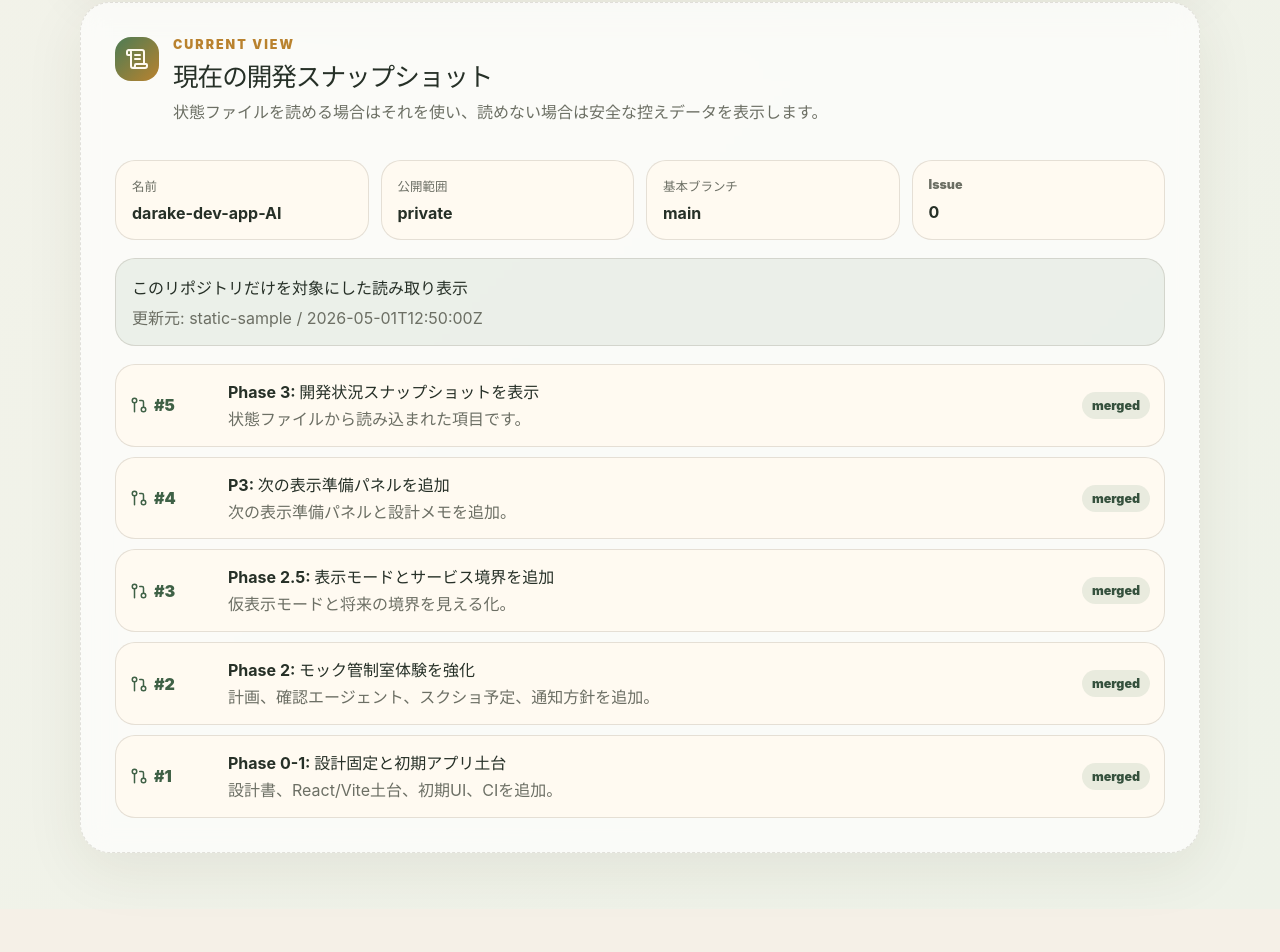
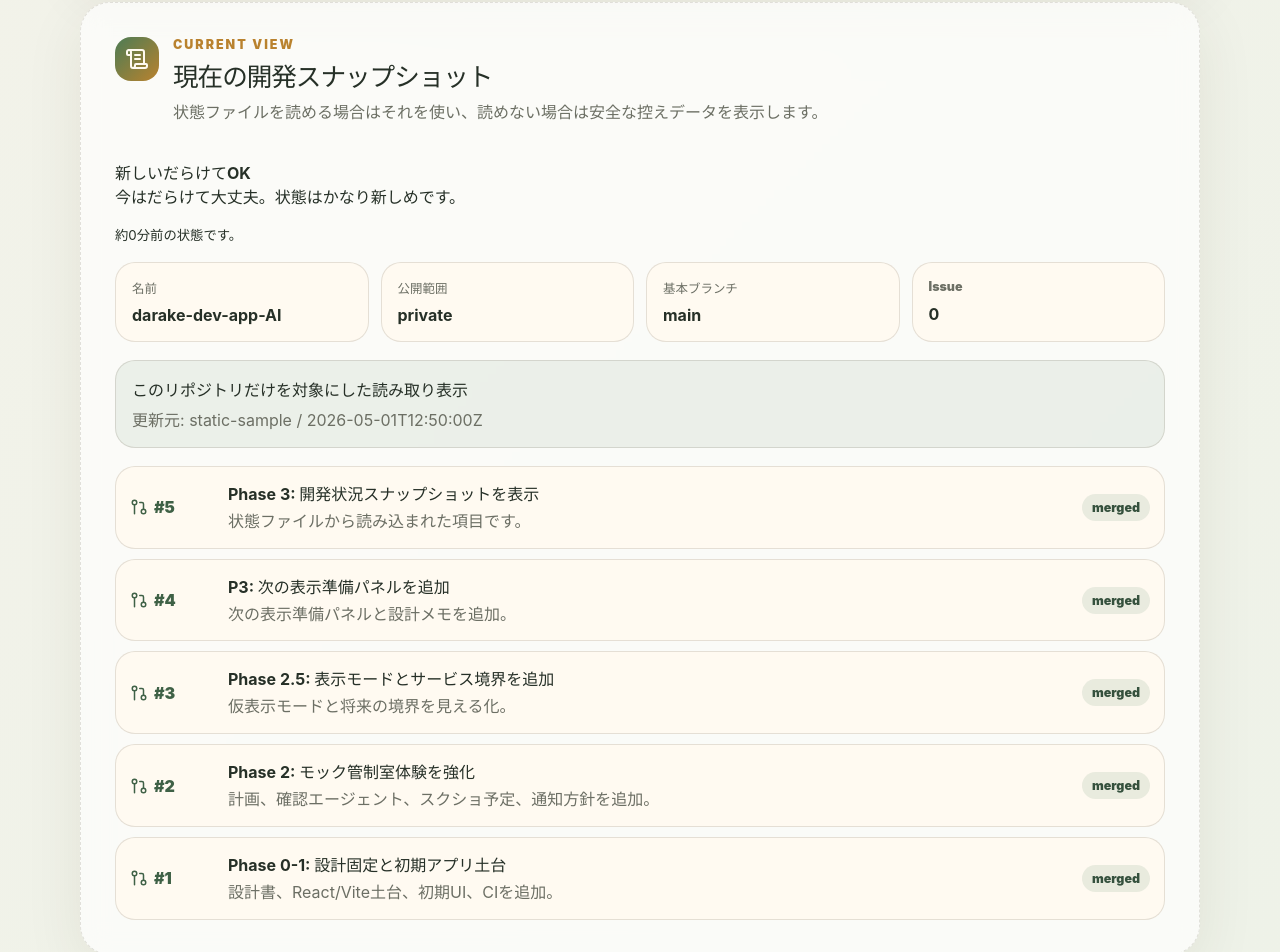
Before and after one commit to sunpotflower4460-cpu/darake-dev-app-AI, a React (Vite) app: page / in a window 1280 px wide. Shown: the part 7909-8861 px from the top of the page. Before the commit the page ends 8818 px from the top, so only its background shows below. Built offline with nearby package versions, Linux system fonts and the light colour scheme.

Commit message:
feat: show repo state freshness

```diff
--- a/src/components/InfoPanel.tsx
+++ b/src/components/InfoPanel.tsx
@@ -45,6 +45,15 @@ export function InfoPanel() {
         </div>
       </div>
 
+      <div className={`freshnessBox freshness-${state.freshness.level}`}>
+        <div>
+          <span>{state.freshness.label}</span>
+          <strong>{state.freshness.canRelax ? 'だらけてOK' : '軽く確認すると安心'}</strong>
+        </div>
+        <p>{state.freshness.message}</p>
+        {typeof state.freshness.minutesOld === 'number' && <small>約{state.freshness.minutesOld}分前の状態です。</small>}
+      </div>
+
       <div className="repoSummaryGrid">
         <article><span>名前</span><strong>{state.name}</strong></article>
         <article><span>公開範囲</span><strong>{state.visibility}</strong></article>
```
